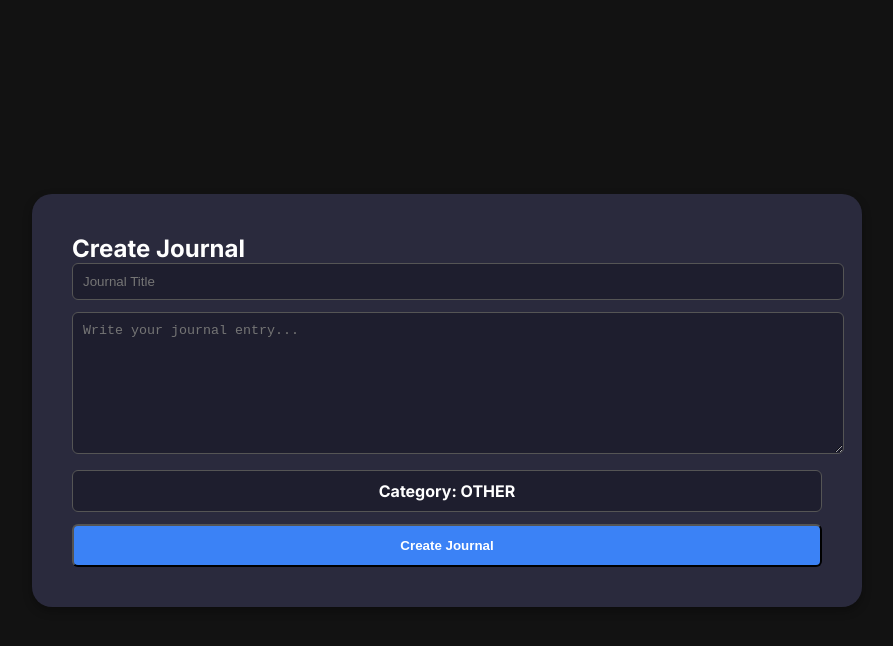
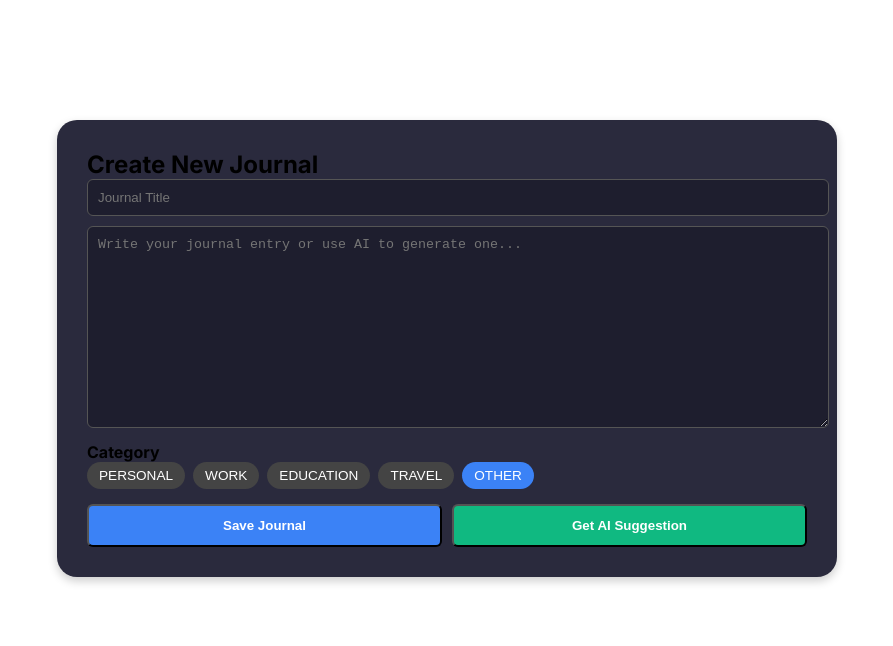
Before and after one commit to BillArmsty/project, a Next.js app in the folder frontend/: page /dashboard/create in a window 1280 px wide. Shown: the top 646 px of the page, without its empty margins (193-1086 px from the left). Built offline with nearby package versions, Linux system fonts and the light colour scheme; no server answers.

Commit message:
:zap:add JournalAnalysisModal component; implement useAnalyzeJournal hook for AI-generated suggestions; refactor EditJournal page to include suggestion functionality; remove obsolete suggestCategory API:zap:

```diff
--- a/frontend/src/app/dashboard/create/page.tsx
+++ b/frontend/src/app/dashboard/create/page.tsx
@@ -1,53 +1,44 @@
 "use client";
 
-import { useState, useEffect } from "react";
+import { useState } from "react";
+import styled from "styled-components";
 import { gql, useMutation } from "@apollo/client";
-import styled, { createGlobalStyle } from "styled-components";
 import { useRouter } from "next/navigation";
 
-// ✅ GraphQL Mutation for Creating a Journal
+// ✅ Create Journal Mutation
 const CREATE_JOURNAL = gql`
-  mutation CreateJournalEntry($data: CreateJournalInput!) {
+  mutation CreateJournal($data: CreateJournalInput!) {
     createJournalEntry(data: $data) {
       id
-      title
-      content
-      category
-      createdAt
     }
   }
 `;
 
-// ✅ Global Style to Handle Background Blur Effect
-const GlobalStyle = createGlobalStyle`
-  body.modal-open {
-    overflow: hidden;
-    backdrop-filter: blur(8px);
+// ✅ Analyze Journal Mutation
+const ANALYZE_JOURNAL = gql`
+  mutation AnalyzeJournal($input: AnalyzeJournalInput!) {
+    analyzeJournal(input: $input) {
+      summary
+    }
   }
 `;
 
-// ✅ Styled Components for UI
-const PageContainer = styled.div`
-  display: flex;
-  justify-content: center;
-  align-items: center;
-  min-height: 100vh;
-  background: #121212;
-  color: white;
-`;
+// ✅ Categories
+const CATEGORIES = ["PERSONAL", "WORK", "EDUCATION", "TRAVEL", "OTHER"];
 
 const FormContainer = styled.div`
-  width: 750px;
+  max-width: 720px;
+  margin: 120px auto;
+  padding: 30px;
   background: #2a2a3d;
-  padding: 40px;
   border-radius: 20px;
-  box-shadow: 0 4px 10px rgba(0, 0, 0, 0.3);
+  box-shadow: 0 4px 10px rgba(0, 0, 0, 0.2);
 `;
 
 const Input = styled.input`
   width: 100%;
   padding: 10px;
-  margin-bottom: 12px;
+  margin-bottom: 10px;
   border-radius: 6px;
   border: 1px solid #555;
   background: #1e1e2e;
@@ -57,186 +48,150 @@ const Input = styled.input`
 const TextArea = styled.textarea`
   width: 100%;
   padding: 10px;
-  margin-bottom: 12px;
+  margin-bottom: 10px;
   border-radius: 6px;
   border: 1px solid #555;
   background: #1e1e2e;
   color: white;
-  min-height: 120px;
+  min-height: 180px;
 `;
 
-const CategoryLabel = styled.div`
-  background: #1e1e2e;
-  padding: 10px;
-  border-radius: 6px;
-  border: 1px solid #555;
-  color: white;
-  font-weight: bold;
-  text-align: center;
-  margin-bottom: 12px;
+const CategoryContainer = styled.div`
+  display: flex;
+  flex-wrap: wrap;
+  gap: 8px;
+  margin-bottom: 15px;
 `;
 
-const Button = styled.button`
-  width: 100%;
+const CategoryBubble = styled.button<{ selected: boolean }>`
+  padding: 6px 12px;
+  border-radius: 20px;
+  border: none;
+  cursor: pointer;
+  background: ${({ selected }) => (selected ? "#3b82f6" : "#444")};
+  color: white;
+  font-size: 0.85rem;
+  &:hover {
+    background: #2563eb;
+  }
+`;
+
+const ButtonGroup = styled.div`
+  display: flex;
+  gap: 10px;
+  margin-top: 10px;
+`;
+
+const SaveButton = styled.button`
+  flex: 1;
   padding: 12px;
   border-radius: 6px;
   background: #3b82f6;
   color: white;
   font-weight: bold;
   cursor: pointer;
-  transition: all 0.3s ease;
-
   &:hover {
     background: #2563eb;
   }
 `;
 
-// ✅ Success Modal with Blur Effect
-const ModalOverlay = styled.div`
-  position: fixed;
-  inset: 0;
-  background: rgba(0, 0, 0, 0.6);
-  backdrop-filter: blur(8px);
-  display: flex;
-  align-items: center;
-  justify-content: center;
-  z-index: 1000;
-`;
-
-const ModalContent = styled.div`
-  background: #1e1e2e;
-  padding: 20px;
-  border-radius: 12px;
-  text-align: center;
+const AiButton = styled.button`
+  flex: 1;
+  padding: 12px;
+  border-radius: 6px;
+  background: #10b981;
   color: white;
-  width: 320px;
-  box-shadow: 0 4px 10px rgba(0, 0, 0, 0.3);
-`;
-
-const ModalTitle = styled.h3`
-  margin-bottom: 10px;
-`;
-
-const CloseButton = styled.button`
-  background: #3b82f6;
-  color: white;
-  padding: 10px 15px;
-  border: none;
-  border-radius: 5px;
+  font-weight: bold;
   cursor: pointer;
-  transition: background 0.3s ease-in-out;
-
   &:hover {
-    background: #2563eb;
+    background: #059669;
   }
 `;
 
 export default function CreateJournal() {
   const router = useRouter();
-  const [formData, setFormData] = useState({
-    title: "",
-    content: "",
-    category: "OTHER",
-  });
+  const [title, setTitle] = useState("");
+  const [content, setContent] = useState("");
+  const [category, setCategory] = useState("OTHER");
+  const [loadingAI, setLoadingAI] = useState(false);
 
-  const [modalIsOpen, setModalIsOpen] = useState(false);
-
-  const [createJournalEntry, { loading }] = useMutation(CREATE_JOURNAL, {
-    onCompleted: () => {
-      setModalIsOpen(true);
-      document.body.classList.add("modal-open");
-    },
-    onError: (error) => {
-      console.error("Journal creation failed:", error);
-    },
-  });
+  const [createJournalEntry] = useMutation(CREATE_JOURNAL);
+  const [analyzeJournal] = useMutation(ANALYZE_JOURNAL);
 
   const handleSubmit = async (e: React.FormEvent) => {
     e.preventDefault();
-    await createJournalEntry({ variables: { data: formData } });
+    try {
+      await createJournalEntry({
+        variables: {
+          data: { title, content, category },
+        },
+      });
+      router.push("/dashboard");
+    } catch (err) {
+      console.error("Error creating journal:", err);
+    }
   };
 
-  const handleModalClose = () => {
-    setModalIsOpen(false);
-    document.body.classList.remove("modal-open");
-    setTimeout(() => {
-      router.replace("/dashboard");
-      // window.location.reload();
-    }, 500);
+  const handleAISuggestion = async () => {
+    if (!content.trim()) return;
+    setLoadingAI(true);
+    try {
+      const res = await analyzeJournal({ variables: { input: { content } } });
+      const suggestion = res.data?.analyzeJournal?.summary;
+      if (suggestion) {
+        setContent(suggestion);
+      }
+    } catch (err) {
+      console.error("AI Suggestion failed:", err);
+    } finally {
+      setLoadingAI(false);
+    }
   };
 
-  // ✅ Automatically detect category based on content
-  useEffect(() => {
-    const value = formData.content.toLowerCase();
-    let detectedCategory = "OTHER";
-
-    const categoryKeywords: Record<string, string[]> = {
-      PERSONAL: ["family", "diary", "memories"],
-      WORK: ["meeting", "project", "deadline", "task"],
-      EDUCATION: ["school", "exam", "study", "university"],
-      TRAVEL: ["trip", "vacation", "adventure", "flight"],
-      HEALTH: ["fitness", "diet", "mental", "doctor"],
-      FINANCE: ["money", "investment", "budget", "savings"],
-      FITNESS: ["workout", "gym", "running", "training"],
-      RELATIONSHIP: ["love", "partner", "dating", "marriage"],
-      SPIRITUAL: ["faith", "prayer", "meditation", "soul"],
-      GOALS: ["dream", "achievement", "plan", "success"],
-      MOTIVATION: ["inspiration", "hustle", "ambition"],
-      FOOD: ["recipe", "cooking", "restaurant", "meal"],
-    };
-
-    for (const [category, keywords] of Object.entries(categoryKeywords)) {
-      if (keywords.some((keyword) => value.includes(keyword))) {
-        detectedCategory = category;
-        break;
-      }
-    }
-
-    setFormData((prev) => ({ ...prev, category: detectedCategory }));
-  }, [formData.content]);
-
   return (
-    <>
-      <GlobalStyle />
-      <PageContainer>
     <FormContainer>
-          <h2>Create Journal</h2>
+      <h2>Create New Journal</h2>
       <form onSubmit={handleSubmit}>
         <Input
           type="text"
+          value={title}
+          onChange={(e) => setTitle(e.target.value)}
           placeholder="Journal Title"
-              value={formData.title}
-              onChange={(e) =>
-                setFormData({ ...formData, title: e.target.value })
-              }
           required
         />
+
         <TextArea
-              placeholder="Write your journal entry..."
-              value={formData.content}
-              onChange={(e) =>
-                setFormData({ ...formData, content: e.target.value })
-              }
+          value={content}
+          onChange={(e) => setContent(e.target.value)}
+          placeholder="Write your journal entry or use AI to generate one..."
           required
         />
-            <CategoryLabel>Category: {formData.category}</CategoryLabel>
 
-            <Button type="submit" disabled={loading}>
-              {loading ? "Saving..." : "Create Journal"}
-            </Button>
+        <h4>Category</h4>
+        <CategoryContainer>
+          {CATEGORIES.map((cat) => (
+            <CategoryBubble
+              key={cat}
+              selected={cat === category}
+              onClick={() => setCategory(cat)}
+              type="button"
+            >
+              {cat}
+            </CategoryBubble>
+          ))}
+        </CategoryContainer>
+
+        <ButtonGroup>
+          <SaveButton type="submit">Save Journal</SaveButton>
+          <AiButton
+            type="button"
+            onClick={handleAISuggestion}
+            disabled={loadingAI}
+          >
+            {loadingAI ? "Generating..." : "Get AI Suggestion"}
+          </AiButton>
+        </ButtonGroup>
       </form>
     </FormContainer>
-      </PageContainer>
-
-      {/* ✅ Success Modal with Blur Effect */}
-      {modalIsOpen && (
-        <ModalOverlay>
-          <ModalContent>
-            <ModalTitle>🎉 Journal Created Successfully! 🎉</ModalTitle>
-            <CloseButton onClick={handleModalClose}>Go to Dashboard</CloseButton>
-          </ModalContent>
-        </ModalOverlay>
-      )}
-    </>
   );
 }
--- a/frontend/src/app/dashboard/edit/[id]/page.tsx
+++ b/frontend/src/app/dashboard/edit/[id]/page.tsx
@@ -24,6 +24,14 @@ const UPDATE_JOURNAL_ENTRY = gql`
       title
       content
       category
+    }
+  }
+`;
+
+const ANALYZE_JOURNAL = gql`
+  mutation AnalyzeJournal($input: AnalyzeJournalInput!) {
+    analyzeJournal(input: $input) {
+      summary
     }
   }
 `;
@@ -59,7 +67,7 @@ const TextArea = styled.textarea`
   border: 1px solid #555;
   background: #1e1e2e;
   color: white;
-  min-height: 120px;
+  min-height: 180px;
 `;
 
 const CategoryContainer = styled.div`
@@ -82,8 +90,14 @@ const CategoryBubble = styled.button<{ selected: boolean }>`
   }
 `;
 
+const ButtonRow = styled.div`
+  display: flex;
+  gap: 10px;
+  margin-top: 10px;
+`;
+
 const SaveButton = styled.button`
-  width: 100%;
+  flex: 1;
   padding: 12px;
   border-radius: 6px;
   background: #3b82f6;
@@ -95,48 +109,24 @@ const SaveButton = styled.button`
   }
 `;
 
-// ✅ Modal Overlay & Popup
+const SuggestionButton = styled.button`
+  flex: 1;
+  padding: 12px;
+  border-radius: 6px;
+  background: #10b981;
+  color: white;
+  font-weight: bold;
+  cursor: pointer;
+  &:hover {
+    background: #059669;
+  }
+`;
+
 const GlobalStyle = createGlobalStyle`
   body.modal-open {
     overflow: hidden;
     backdrop-filter: blur(8px);
     background-color: rgba(0, 0, 0, 0.6);
-  }
-`;
-
-const ModalOverlay = styled.div`
-  position: fixed;
-  inset: 0;
-  background: rgba(0, 0, 0, 0.6);
-  z-index: 999;
-  display: flex;
-  justify-content: center;
-  align-items: center;
-`;
-
-const ModalBox = styled.div`
-  background: #1e1e2e;
-  padding: 30px;
-  max-width: 90%;
-  border-radius: 10px;
-  width: 400px;
-  text-align: center;
-  color: white;
-`;
-
-const ModalTitle = styled.h3`
-  margin-bottom: 15px;
-`;
-
-const CloseButton = styled.button`
-  background: #3b82f6;
-  color: white;
-  padding: 8px 15px;
-  border: none;
-  border-radius: 5px;
-  cursor: pointer;
-  &:hover {
-    background: #2563eb;
   }
 `;
 
@@ -148,7 +138,6 @@ export default function EditJournal() {
   const [title, setTitle] = useState("");
   const [content, setContent] = useState("");
   const [category, setCategory] = useState("OTHER");
-  const [showModal, setShowModal] = useState(false);
 
   const { data, loading, error } = useQuery(GET_JOURNAL_ENTRY, {
     variables: { id },
@@ -164,15 +153,8 @@ export default function EditJournal() {
     }
   }, [data]);
 
-  useEffect(() => {
-    if (showModal) {
-      document.body.classList.add("modal-open");
-    } else {
-      document.body.classList.remove("modal-open");
-    }
-  }, [showModal]);
-
   const [updateJournalEntry] = useMutation(UPDATE_JOURNAL_ENTRY);
+  const [analyzeJournal, { loading: analyzing }] = useMutation(ANALYZE_JOURNAL);
 
   const handleSubmit = async (e: React.FormEvent) => {
     e.preventDefault();
@@ -184,16 +166,24 @@ export default function EditJournal() {
           data: { id, title, content, category },
         },
       });
-
-      setShowModal(true);
+      router.push("/dashboard");
     } catch (err) {
       console.error("Update failed:", err);
     }
   };
 
-  const handleCloseModal = () => {
-    setShowModal(false);
-    router.push("/dashboard");
+  const handleGenerateSuggestion = async () => {
+    try {
+      const { data } = await analyzeJournal({
+        variables: { input: { content } },
+      });
+
+      if (data?.analyzeJournal?.summary) {
+        setContent(data.analyzeJournal.summary);
+      }
+    } catch (error) {
+      console.error("AI generation failed:", error);
+    }
   };
 
   if (loading) return <p>Loading journal...</p>;
@@ -232,21 +222,18 @@ export default function EditJournal() {
             ))}
           </CategoryContainer>
 
-          <SaveButton type="submit">Save Changes</SaveButton>
+          <ButtonRow>
+            <SaveButton type="submit">Save Changes</SaveButton>
+            <SuggestionButton
+              type="button"
+              onClick={handleGenerateSuggestion}
+              disabled={analyzing}
+            >
+              {analyzing ? "Thinking..." : "Generate Suggestion"}
+            </SuggestionButton>
+          </ButtonRow>
         </form>
       </FormContainer>
-
-      {/* ✅ Modal */}
-      {showModal && (
-        <ModalOverlay>
-          <ModalBox>
-            <ModalTitle>✅ Journal Updated Successfully!</ModalTitle>
-            <CloseButton onClick={handleCloseModal}>
-              Go to Dashboard
-            </CloseButton>
-          </ModalBox>
-        </ModalOverlay>
-      )}
     </>
   );
 }
--- a/frontend/src/pages/api/suggestCategory.ts
+++ /dev/null
@@ -1,56 +0,0 @@
-import { NextApiRequest, NextApiResponse } from "next";
-import OpenAI from "openai";
-
-const openai = new OpenAI({
-  apiKey: process.env.OPENAI_API_KEY!,
-});
-
-export default async function handler(
-  req: NextApiRequest,
-  res: NextApiResponse
-) {
-  if (req.method !== "POST") {
-    return res.status(405).json({ message: "Method Not Allowed" });
-  }
-
-  const { content } = req.body;
-  if (!content) {
-    return res.status(400).json({ message: "Content is required" });
-  }
-
-  try {
-    const prompt = `
-      Analyze the following journal entry and classify it into one of the predefined categories:
-      - PERSONAL
-      - WORK
-      - TRAVEL
-      - HEALTH
-      - FINANCE
-      - EDUCATION
-      - OTHER
-
-      Journal Entry: "${content}"
-
-      Respond with only the category name.
-    `;
-
-    const response = await openai.chat.completions.create({
-      model: "gpt-3.5-turbo",
-      messages: [{ role: "system", content: prompt }],
-      max_tokens: 10,
-    });
-
-    const suggestedCategory = response.choices[0]?.message?.content?.trim();
-
-    if (!suggestedCategory) {
-      return res
-        .status(500)
-        .json({ message: "Failed to get a category suggestion" });
-    }
-
-    return res.status(200).json({ category: suggestedCategory });
-  } catch (error) {
-    console.error("Error suggesting category:", error);
-    return res.status(500).json({ message: "Internal Server Error" });
-  }
-}
```
Also changed, not shown: frontend/src/components/JournalAnalysisModal.tsx (added, +36 -0 lines), frontend/src/hooks/useAnalyzeJournal.ts (added, +29 -0 lines). Lines whose indentation alone changed are shown as unchanged.
